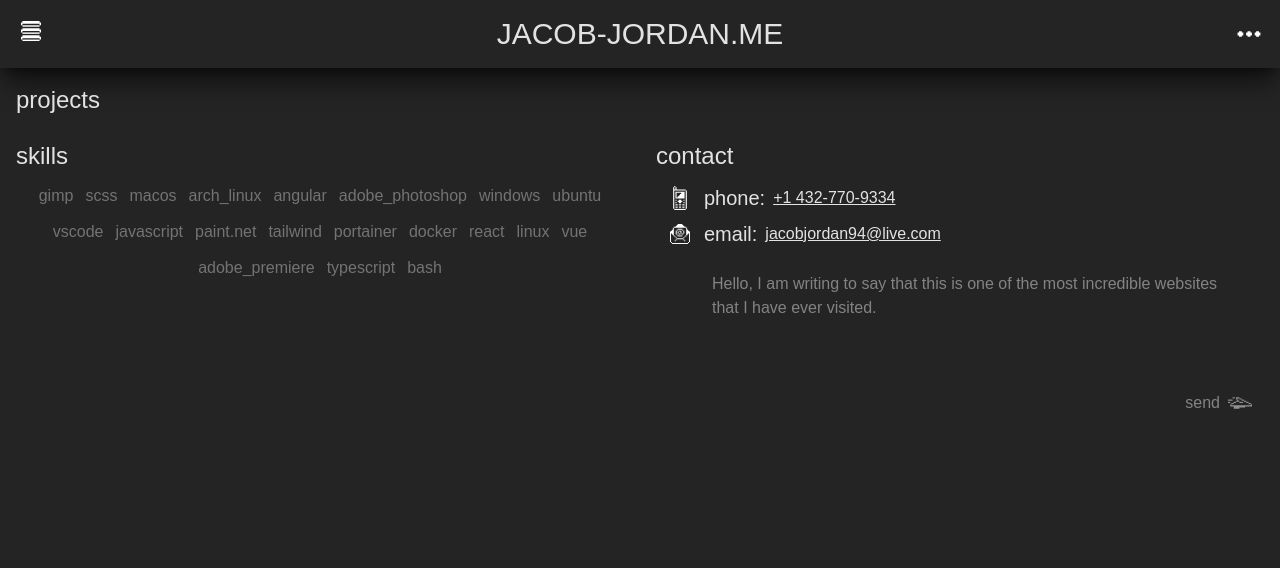
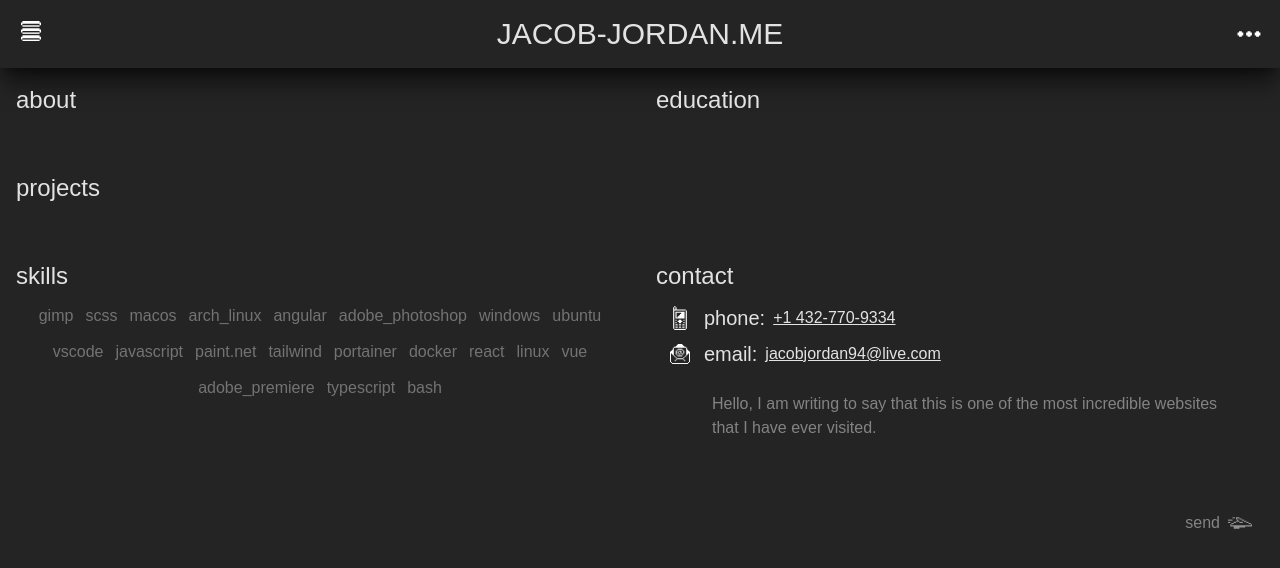
Before and after one commit to jacobjordan94/jacob-jordan-me, a React (Vite) app: page / in a window 1280 px wide. Shown: the top 568 px of the page. Built offline with nearby package versions, Linux system fonts and the light colour scheme; a web font is replaced by a local one.

Commit message:
add some empty sections

```diff
--- a/src/components/About.jsx
+++ b/src/components/About.jsx
@@ -0,0 +1,9 @@
+import Section from "./Section";
+
+export default function About({}) {
+    return (
+        <Section title="about">
+            <div className="about"></div>
+        </Section>
+    );
+}
--- /dev/null
+++ b/src/components/Education.jsx
@@ -0,0 +1,9 @@
+import Section from "./Section";
+
+export default function Education({}) {
+    return (
+        <Section title="education">
+            <div className="education"></div>
+        </Section>
+    );
+}
--- a/src/pages/Home.jsx
+++ b/src/pages/Home.jsx
@@ -1,10 +1,16 @@
+import About from "../components/About";
 import Contact from "../components/Contact";
+import Education from "../components/Education";
 import Projects from "../components/Projects";
 import Skills from "../components/Skills";
 
 export default function HomePage({}) {
     return (
-        <div className="home-page p-4 *:flex *:flex-col *:gap-8 md:*:flex-row">
+        <div className="home-page p-4 flex flex-col gap-8 *:flex *:flex-col *:gap-8 md:*:flex-row">
+            <div className="md:*:flex-1/2">
+                <About />
+                <Education />
+            </div>
             <div className="projects-wrap">
                 <Projects />
             </div>
```
